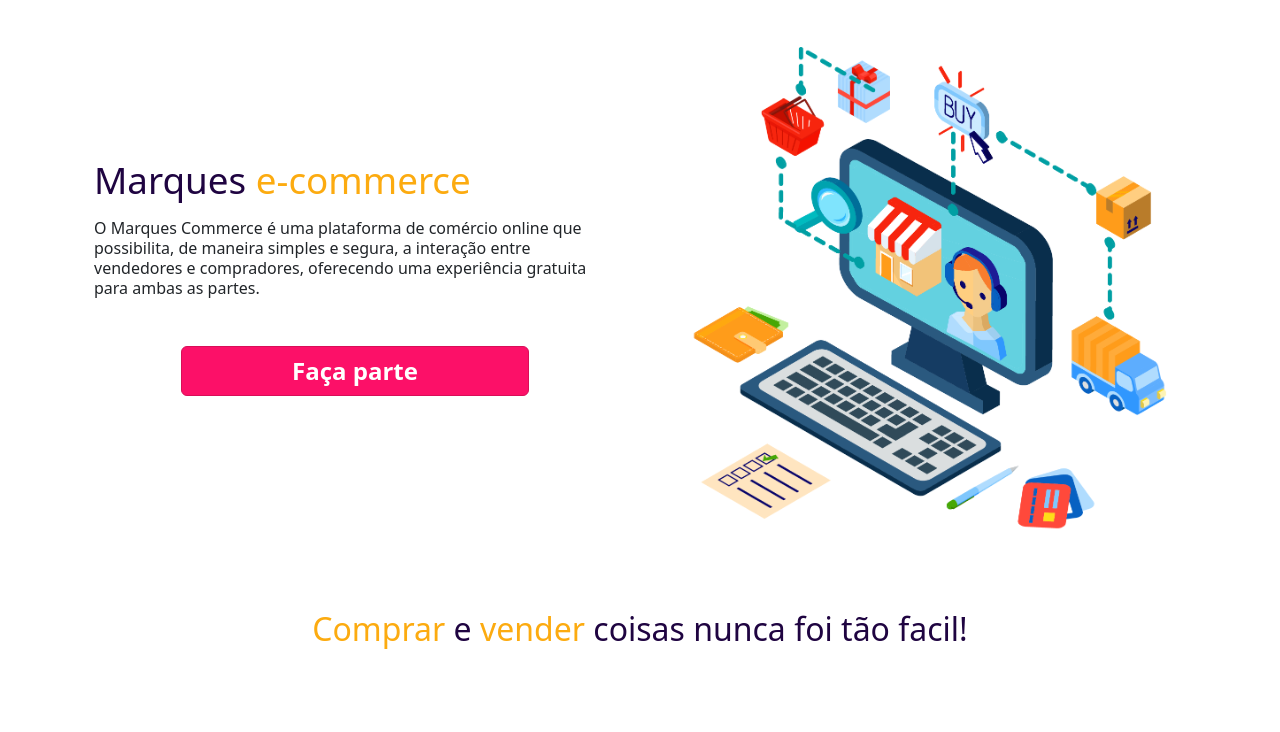
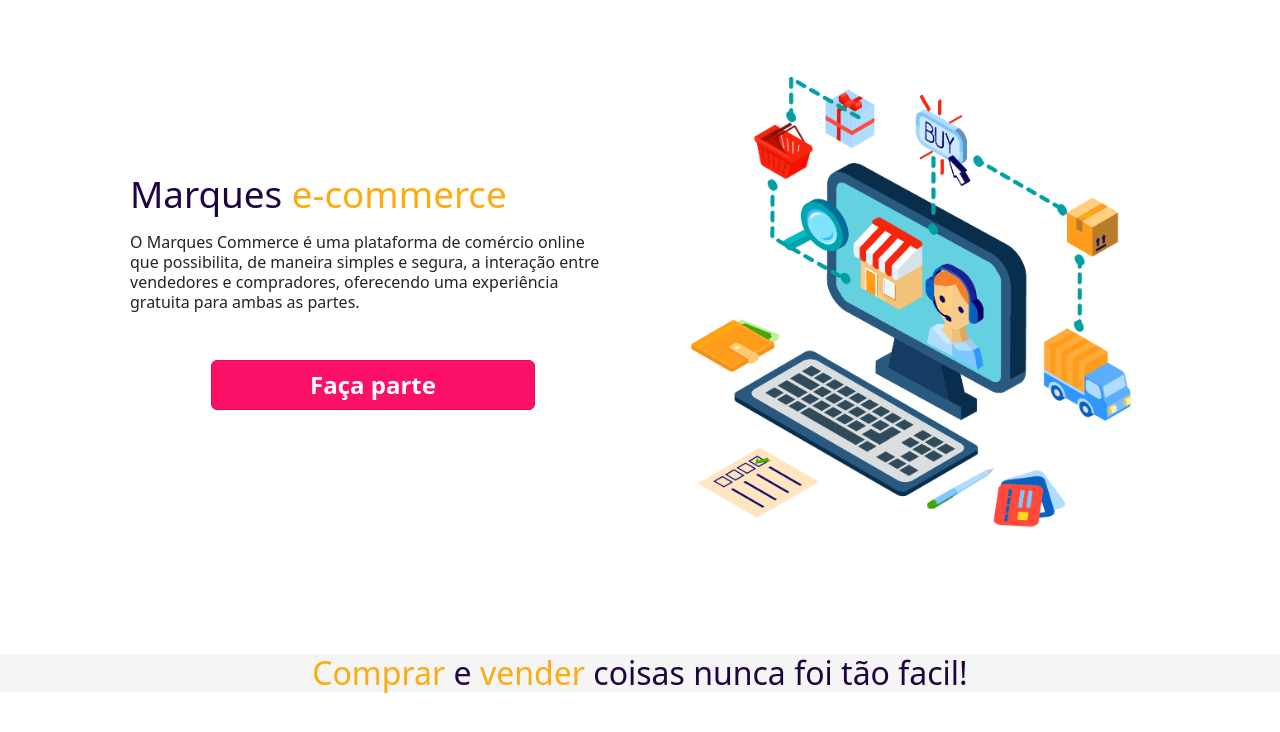
Before and after one commit to JoaoVMarques/marques-ecommerce, a React (Vite) app: page / in a window 1280 px wide. Shown: the top 732 px of the page. Built offline with nearby package versions, Linux system fonts and the light colour scheme.

Commit message:
Melhorando design dos componentes

```diff
--- a/src/pages/infoPage/components/About.tsx
+++ b/src/pages/infoPage/components/About.tsx
@@ -7,7 +7,7 @@ import logo from '../../../imgs/ecommerce.png';
 
 function About() {
   return (
-    <Container className='mb-5'>
+    <Container className='mb-5 p-5'>
       <Row lg="2">
         <Col sm={12} md={7} className='d-flex align-items-center'>
           <Container>
--- a/src/pages/infoPage/components/Intro.tsx
+++ b/src/pages/infoPage/components/Intro.tsx
@@ -1,12 +1,14 @@
+import { Container } from 'react-bootstrap';
+
 function Intro() {
   return (
-    <>
+    <Container className='gray-background min-vw-100 p-0'>
       <h2 className='text-center intro-text titlePurple'>
         <span className="title-orange">Comprar </span>
         e
         <span className="title-orange"> vender </span>
         coisas nunca foi tão facil!</h2>
-    </>
+    </Container>
   );
 }
 
--- a/src/style.css
+++ b/src/style.css
@@ -1,7 +1,3 @@
-.background {
-  margin: 16px
-}
-
 .title-orange {
   color: #fcab10;
 }
@@ -16,6 +12,10 @@
 
 .intro-text {
   color: #1f0441
+}
+
+.gray-background {
+  background-color: #f5f5f5
 }
 
 .pink-button {
```
